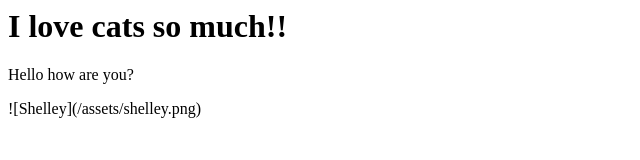
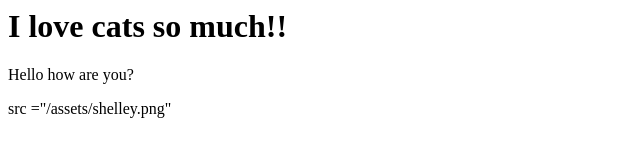
Before and after one commit to NaomiNeptune/testingit, a plain HTML site: page index.html in a window 1280 px wide. Shown: the full height of the page, 0-640 px from the left. Drawn offline with Linux system fonts and the light colour scheme.

Commit message:
initialcommit

```diff
--- a/index.html
+++ b/index.html
@@ -8,6 +8,6 @@
 <body>
     <h1>I love cats so much!!</h1>
     <p>Hello how are you?</p>
-    ![Shelley](/assets/shelley.png)
+    src ="/assets/shelley.png"
 </body>
 </html>
```
